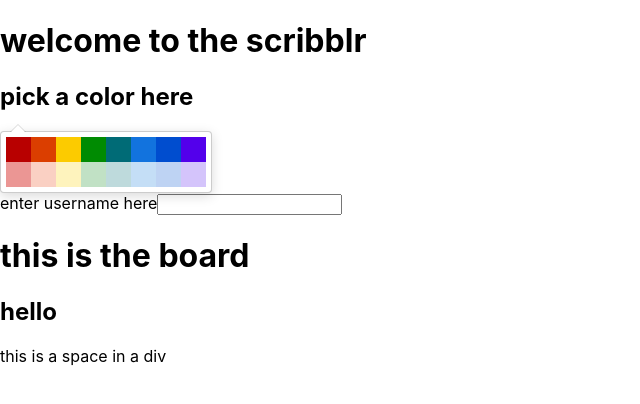
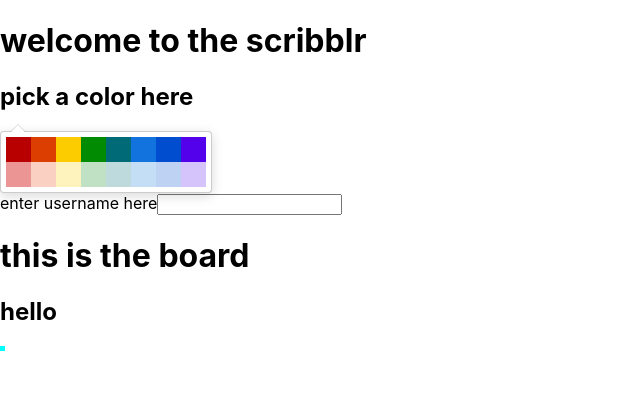
Before and after one commit to snacksident/react-coloring, a React (Create React App) app: page / in a window 1280 px wide. Shown: the top 404 px of the page, without its empty margins (0-640 px from the left). Built offline with nearby package versions, Linux system fonts and the light colour scheme.

Commit message:
add base onclick functionality

```diff
--- a/src/App.css
+++ b/src/App.css
@@ -36,3 +36,9 @@
     transform: rotate(360deg);
   }
 }
+
+.space-div{
+  width: 5px;
+  height: 5px;
+  background-color: aqua;
+}
--- a/src/App.js
+++ b/src/App.js
@@ -6,12 +6,21 @@ import { useState } from 'react'
 function App() {
   //state vars
   const [userName, setUserName] = useState('')
+  const [chosenColor,setChosenColor] = useState('#fff')
 
+  const clickHandler = (e) => {
+    console.log('clicky clicky')
+    //set background style to chosenColor on click
+    console.log(e.target.style)
+  }
 
   return (
     <>
       <h1>welcome to the scribblr</h1>
-      <ColorPicker />
+      <ColorPicker
+        chosenColor={chosenColor}
+        setChosenColor={setChosenColor}
+      />
       <form>
         <label htmlFor='userName'>enter username here</label>
         <input
@@ -19,7 +28,11 @@ function App() {
           onChange={(e)=>setUserName(e.target.value)}
         ></input>
       </form>
-      <Board userName={userName}/>
+      <Board
+        chosenColor={chosenColor}
+        userName={userName}
+        clickHandler={clickHandler}
+      />
     </>
   )
 }
--- a/src/components/Board.js
+++ b/src/components/Board.js
@@ -1,12 +1,16 @@
 import Space from "./Space"
 
-export default function Board({ userName }) {
+export default function Board({ userName, chosenColor, clickHandler }) {
     //state likely held here
+
     return(
         <>
-        <h1>this is the board</h1>
-        <h2>hello {userName}</h2>
-        <Space />
+            <h1>this is the board</h1>
+            <h2>hello {userName}</h2>
+            <Space
+                chosenColor={chosenColor}
+                clickHandler={clickHandler}
+            />
         </>
     )
 }
--- a/src/components/ColorPicker.js
+++ b/src/components/ColorPicker.js
@@ -1,8 +1,7 @@
 import { GithubPicker } from 'react-color'
-import { useState } from 'react'
 
-export default function ColorPicker() {
-    const [chosenColor,setChosenColor] = useState('#fff')
+export default function ColorPicker({chosenColor,setChosenColor}) {
+    // const [chosenColor,setChosenColor] = useState('#fff')
 
     const handleColorChange = (color) => {
         setChosenColor(color)
--- a/src/components/Space.js
+++ b/src/components/Space.js
@@ -1,7 +1,13 @@
-export default function Space(){
+export default function Space({clickHandler, chosenColor}){
+
+
     return(
-        <div className="space-div">
-            this is a space in a div
+        <div
+            className="space-div"
+            // style={{backgroundColor: chosenColor}}
+            onClick={clickHandler}
+        >
+            <p> </p>
         </div>
     )
 }
```
Also changed, not shown: src/index.css (line endings or trailing spaces).
